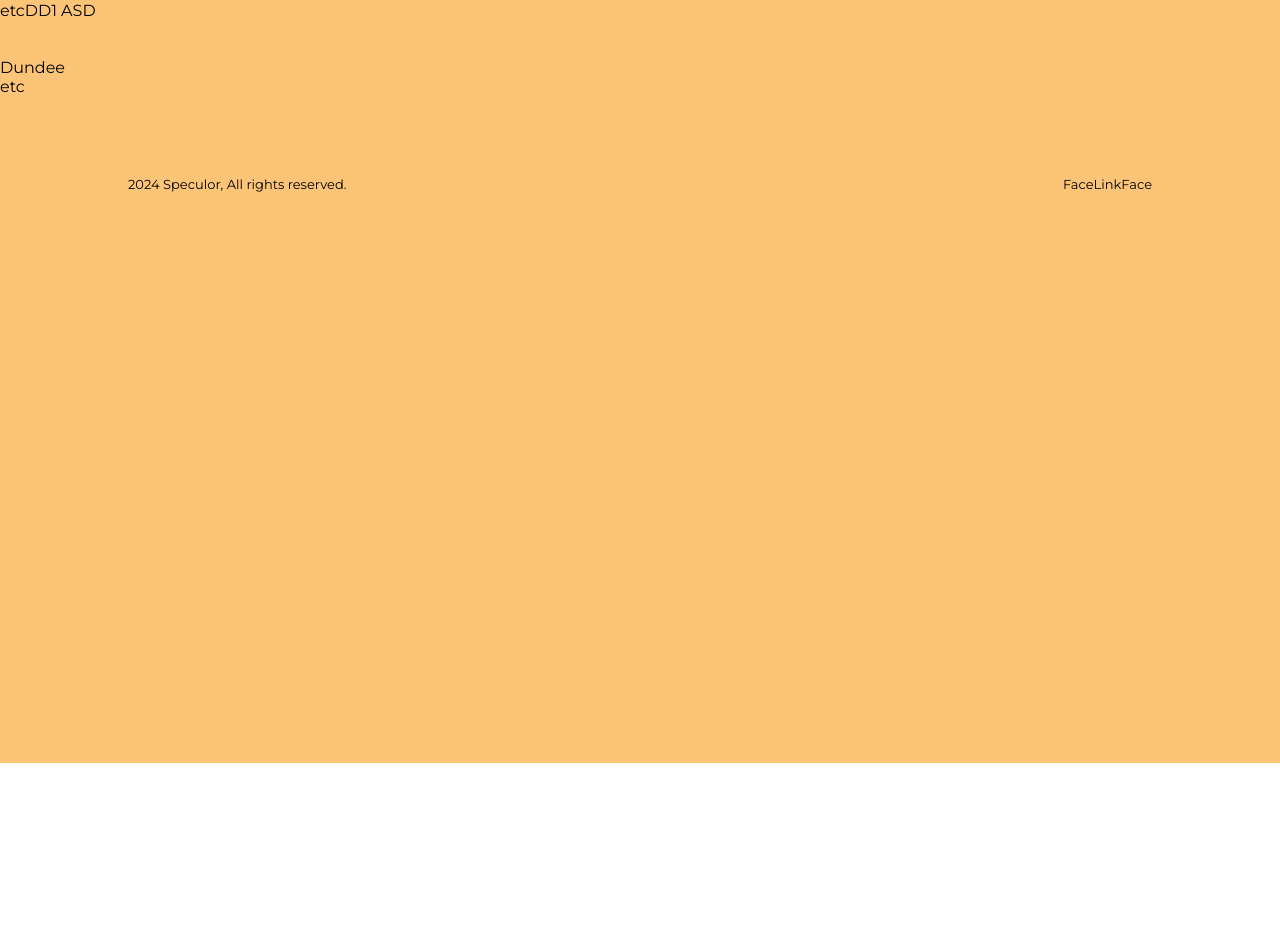
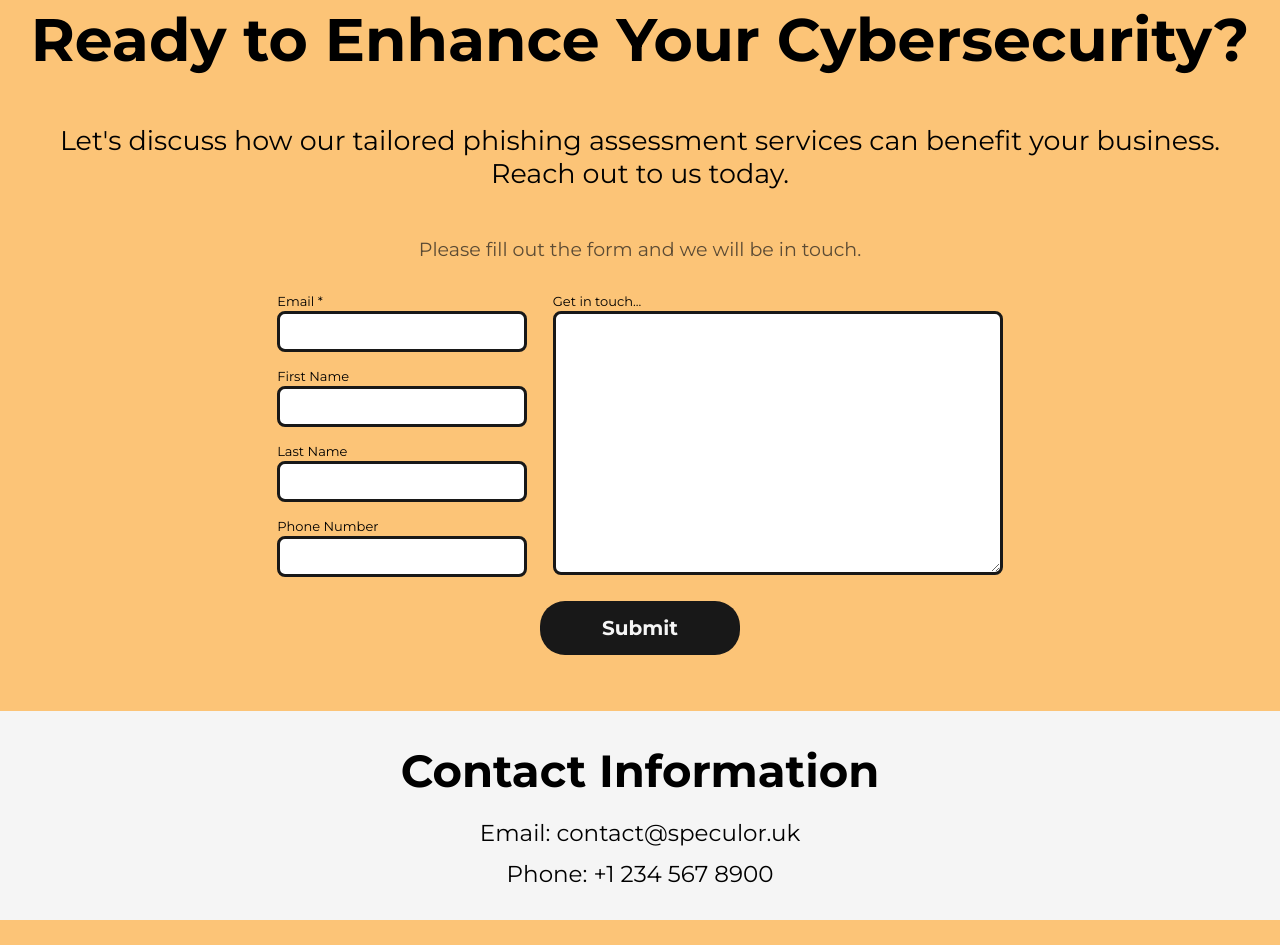
Before and after one commit to Que-sar/PhishSense, a React (Create React App) app: page /contact-us in a window 1280 px wide. Shown: the part 107-1052 px from the top of the page. Before the commit the page ends 870 px from the top, so only its background shows below. Built offline with nearby package versions, Linux system fonts and the light colour scheme.

Commit message:
contactuspage done, navigation setting up

```diff
--- a/public/index.html
+++ b/public/index.html
@@ -24,7 +24,6 @@
       work correctly both with client-side routing and a non-root public URL.
       Learn how to configure a non-root public URL by running `npm run build`.
     -->
-    <title>React App</title>
   </head>
   <body>
     <noscript>You need to enable JavaScript to run this app.</noscript>
--- a/src/frontend/components/contact/ContactPanel.css
+++ b/src/frontend/components/contact/ContactPanel.css
@@ -10,7 +10,7 @@
   justify-content: center;
   text-align: center;
   font-size: calc(22px + 0.390625vw);
-  margin-bottom: 4vh;
+  margin-bottom: 6vh;
   margin-right: 12vw;
   margin-left: 12vw;
   color: rgb(24, 24, 24);
@@ -21,7 +21,6 @@
   justify-content: center;
   text-align: center;
   font-size: calc(14px + 0.390625vw);
-  margin-top: 4vh;
   margin-bottom: 3vh;
   margin-right: 12vw;
   margin-left: 12vw;
--- a/src/frontend/components/contact/ContactPanel.js
+++ b/src/frontend/components/contact/ContactPanel.js
@@ -1,7 +1,9 @@
 import React, { useState } from "react";
 import "./ContactPanel.css";
 
-const ContactPanel = () => {
+const ContactPanel = (prop) => {
+  const titlerequired = prop.titlerequired;
+
   const [formData, setFormData] = useState({
     email: "",
     firstName: "",
@@ -20,9 +22,13 @@ const ContactPanel = () => {
 
   return (
     <div className="email-submit-form">
-      <div className="services-title-sub-description">
-        Contact us to customize your multi-phase assessment plan
-      </div>
+      {titlerequired ? (
+        <div className="services-title-sub-description">
+          Contact us to customize your multi-phase assessment plan
+        </div>
+      ) : (
+        " "
+      )}
       <div className="in-touch-shortly">
         Please fill out the form and we will be in touch.
       </div>
--- a/src/frontend/components/contact/ContactUs.css
+++ b/src/frontend/components/contact/ContactUs.css
@@ -1,10 +1,55 @@
 .contact-us-page-container {
   margin-top: 70px;
   background-color: rgb(252, 196, 119);
-  height: 100vh;
+  height: fit-content;
 }
 
 .contact-us-boxes-container {
   display: flex;
-  flex-direction: row;
+  flex-direction: column;
+  align-items: center;
+  padding-top: 5vh;
+  margin-bottom: -4vh;
 }
+
+.contact-us-title {
+  display: flex;
+  align-items: center;
+  text-align: center;
+  font-weight: bolder;
+  font-size: calc(55px + 0.390625vw);
+}
+
+.contact-us-encouraging {
+  display: flex;
+  justify-content: center;
+  text-align: center;
+  font-size: calc(22px + 0.390625vw);
+  margin-top: 6vh;
+}
+
+.business-info {
+  height: fit-content;
+  display: flex;
+  justify-content: center;
+  flex-direction: column;
+  align-items: center;
+  gap: 5px;
+  background-color: whitesmoke;
+}
+
+.contact-info-title {
+  font-size: calc(40px + 0.390625vw);
+  margin-bottom: 2vh;
+  margin-top: 4vh;
+}
+
+.contact-us-email {
+  font-size: calc(18px + 0.390625vw);
+  margin-bottom: 1vh;
+}
+
+.contact-us-phonenumber {
+  font-size: calc(18px + 0.390625vw);
+  margin-bottom: 4vh;
+}
--- a/src/frontend/components/home/Hero.css
+++ b/src/frontend/components/home/Hero.css
@@ -29,15 +29,12 @@
   font-weight: 400;
   margin-top: 1.5vh;
   max-width: 600px;
+  margin-bottom: 4vh;
 }
 .hero-call-to-action {
-  display: flex;
-  flex-direction: row;
-  margin-bottom: 4vh;
 }
 
 .hero-action-button {
-  margin-top: 4vh;
   margin-left: 2vw;
   margin-right: 2vw;
   font-size: calc(16px + 0.390625vw);
@@ -49,6 +46,7 @@
   padding: 18px;
   padding-bottom: 20px;
   cursor: pointer;
+  margin-bottom: 4vh;
 }
 
 .hero-action-button:hover {
--- a/src/frontend/components/home/Hero.js
+++ b/src/frontend/components/home/Hero.js
@@ -1,9 +1,15 @@
 import React from "react";
 import HeroImage from "../images/heroImage.webp";
+import { useNavigate } from "react-router-dom";
 
 import "./Hero.css";
 
 const Hero = () => {
+  let navigate = useNavigate();
+
+  const navigateToContact = () => {
+    navigate("/contact-us"); // Navigate to the contact-us page
+  };
   return (
     <div className="hero-section">
       <div className="hero-action">
@@ -18,7 +24,9 @@ const Hero = () => {
           awareness.{" "}
         </div>
         <div className="hero-call-to-action">
-          <button className="hero-action-button">Get in Touch</button>
+          <button className="hero-action-button" onClick={navigateToContact}>
+            Get in Touch
+          </button>
         </div>
       </div>
       <div className="hero-image">
--- a/src/frontend/pages/ContactUs.js
+++ b/src/frontend/pages/ContactUs.js
@@ -1,21 +1,30 @@
-import React from "react";
+import React, { useEffect } from "react";
 import Footer from "../components/footer/Footer";
+import ContactPanel from "../components/contact/ContactPanel";
 import "../components/contact/ContactUs.css";
 
 const ContactUs = () => {
+  useEffect(() => {
+    document.title = "Contact Us - Speculor";
+  }, []);
+
   return (
     <div className="contact-us-page-container">
       <div className="contact-us-boxes-container">
-        <div className="contact-us-details">
-          DD1 ASD
-          <br /> Dundee
-          <br /> etcDD1 ASD
-          <br />
-          <br />
-          <br /> Dundee
-          <br /> etc
+        <div className="contact-us-title">
+          Ready to Enhance Your Cybersecurity?
         </div>
-        <div className="contact-us-boxes"></div>
+        <div className="contact-us-encouraging">
+          Let's discuss how our tailored phishing assessment services can
+          benefit your business. <br />
+          Reach out to us today.
+        </div>
+      </div>
+      <ContactPanel titlerequired={false} />
+      <div className="business-info">
+        <h2 className="contact-info-title">Contact Information</h2>
+        <p className="contact-us-email">Email: contact@speculor.uk</p>
+        <p className="contact-us-phonenumber">Phone: +1 234 567 8900</p>
       </div>
       <Footer />
     </div>
--- a/src/frontend/pages/Home.js
+++ b/src/frontend/pages/Home.js
@@ -1,4 +1,4 @@
-import React from "react";
+import React, { useEffect } from "react";
 
 import Hero from "../components/home/Hero";
 import Benefits from "../components/home/Benefits";
@@ -7,6 +7,10 @@ import Services from "../components/solutions/Services";
 import ContactPanel from "../components/contact/ContactPanel";
 
 const Home = () => {
+  useEffect(() => {
+    document.title = "Home - Speculor";
+  }, []);
+
   return (
     <div className="home-container">
       <Hero />
@@ -15,7 +19,7 @@ const Home = () => {
 
       <Services />
 
-      <ContactPanel />
+      <ContactPanel titlerequired={true} />
 
       <Footer />
     </div>
--- a/src/frontend/pages/Mission.js
+++ b/src/frontend/pages/Mission.js
@@ -3,8 +3,13 @@ import { Link } from "react-router-dom";
 import "../components/mission/Mission.css";
 import logo from "../components/images/speculorlogo.png";
 import ContactPanel from "../components/contact/ContactPanel.js";
+import { useEffect } from "react";
 
 const About = () => {
+  useEffect(() => {
+    document.title = "Mission - Speculor";
+  }, []);
+
   return (
     <div className="about-container">
       <div className="mission-container">
@@ -56,7 +61,7 @@ const About = () => {
         </div>
       </div>
       <div className="placeholder-margins-broken"></div>
-      <ContactPanel />
+      <ContactPanel titlerequired={true} />
       <Footer />
     </div>
   );
--- a/src/frontend/pages/News.js
+++ b/src/frontend/pages/News.js
@@ -1,9 +1,12 @@
-import React from "react";
+import React, { useEffect } from "react";
 import "../components/news/News.css";
 import newsimage from "../components/news/newsimage.webp";
 import Footer from "../components/footer/Footer";
 
 const News = () => {
+  useEffect(() => {
+    document.title = "News - Speculor";
+  }, []);
   return (
     <div className="news-container">
       <div className="news-header-image-container">
--- a/src/frontend/pages/Solutions.js
+++ b/src/frontend/pages/Solutions.js
@@ -1,4 +1,4 @@
-import React from "react";
+import React, { useEffect } from "react";
 import "../components/solutions/Solutions.css";
 import Footer from "../components/footer/Footer";
 import Intro from "../components/solutions/Intro";
@@ -10,6 +10,10 @@ import Smishing from "../components/solutions/Smishing";
 import ContactPanel from "../components/contact/ContactPanel";
 
 const Solutions = () => {
+  useEffect(() => {
+    document.title = "Solutions - Speculor";
+  }, []);
+
   return (
     <div className="solutions-container">
       <Intro />
@@ -18,7 +22,7 @@ const Solutions = () => {
       <Whaling />
       <Quishing />
       <Smishing />
-      <ContactPanel />
+      <ContactPanel titlerequired={true} />
       <Footer />
     </div>
   );
```
Also changed, not shown: 1 other file (tests, documents, lock files or other folders).
